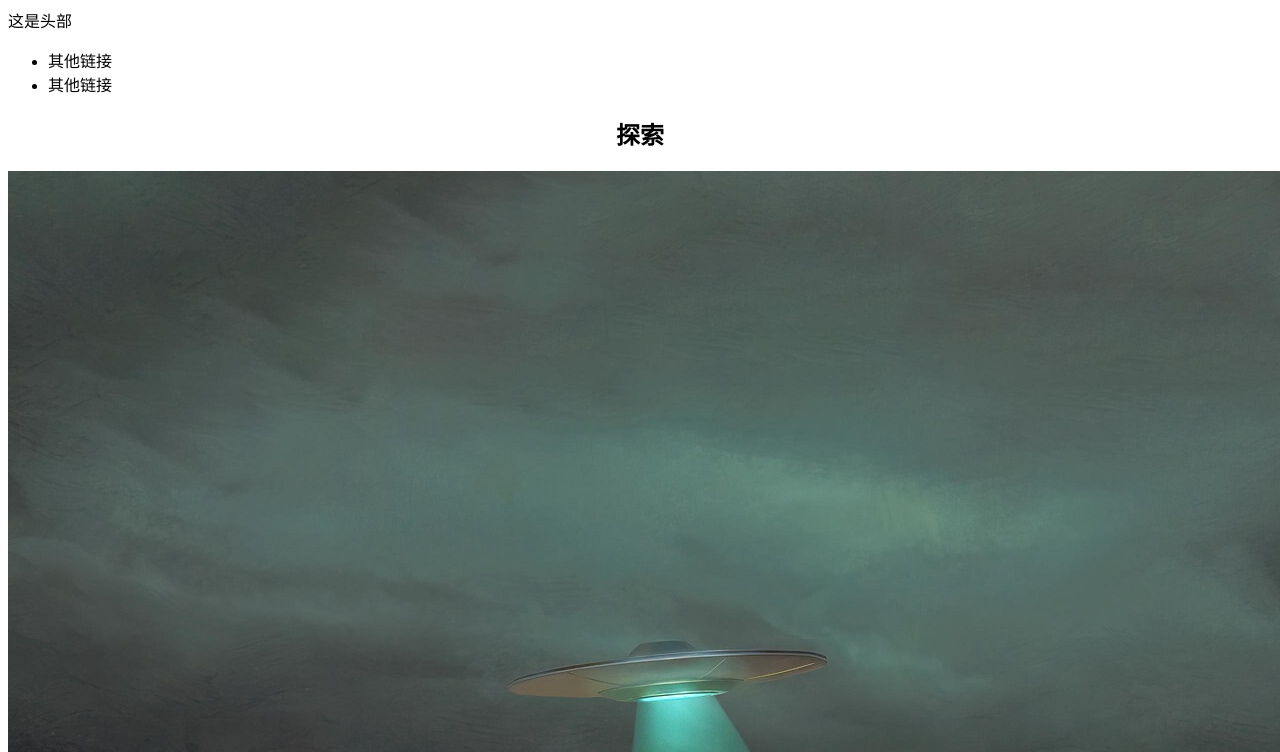
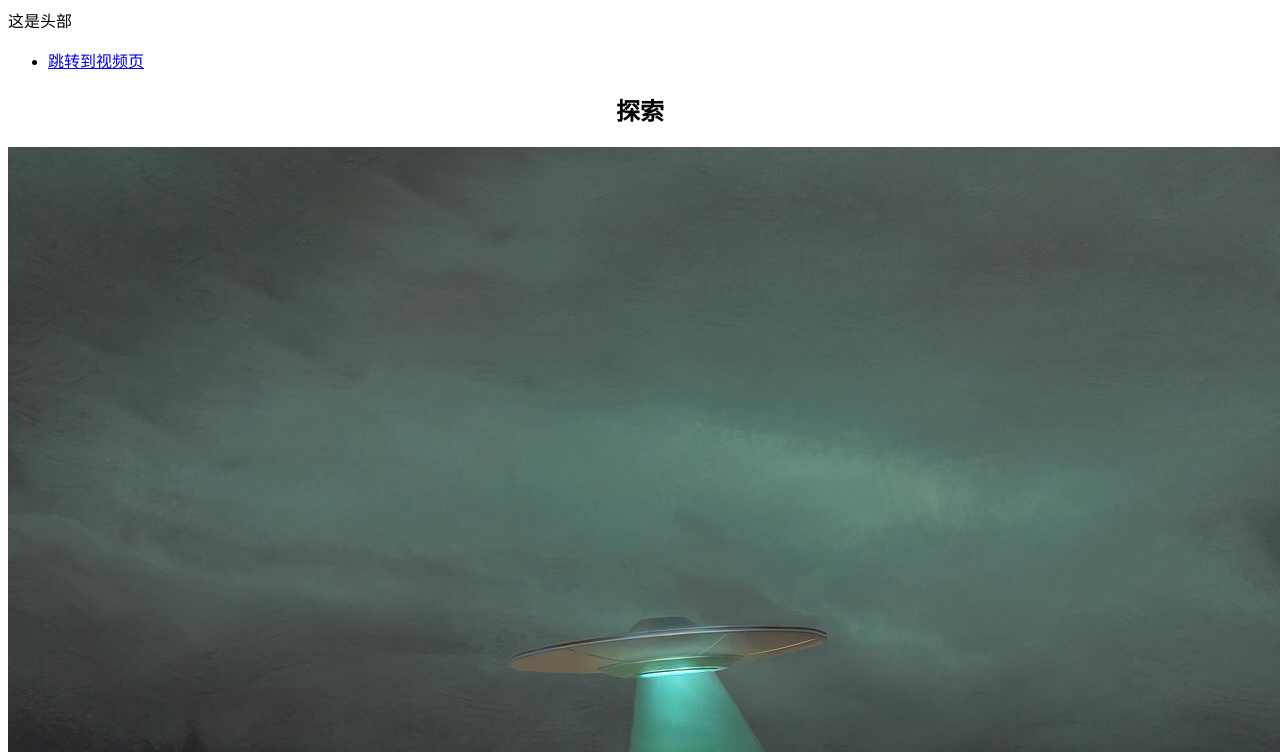
Before and after one commit to beginner-star/beginner-star.github.io, a plain HTML site: page index.html in a window 1280 px wide. Shown: the top 752 px of the page. Drawn offline with Linux system fonts and the light colour scheme.

Commit message:
Update index.html

```diff
--- a/index.html
+++ b/index.html
@@ -13,8 +13,8 @@
     <main>
         <aside>
             <ul>
-                <li>其他链接</li>
-                <li>其他链接</li>
+                <li> <a href="bilibili.html">跳转到视频页</a></li>
+
             </ul>
         </aside>
 
@@ -22,7 +22,6 @@
             <h1 align="center">探索</h1>
             <img src="imgs/ufo.jpg">
             <h2>跳转</h2>
-            <a href="bilibili.html">跳转到视频页</a>
             <h3>h3无题</h3>
             <p>第一段话</p>
             <h3>h3无题</h3>
```
